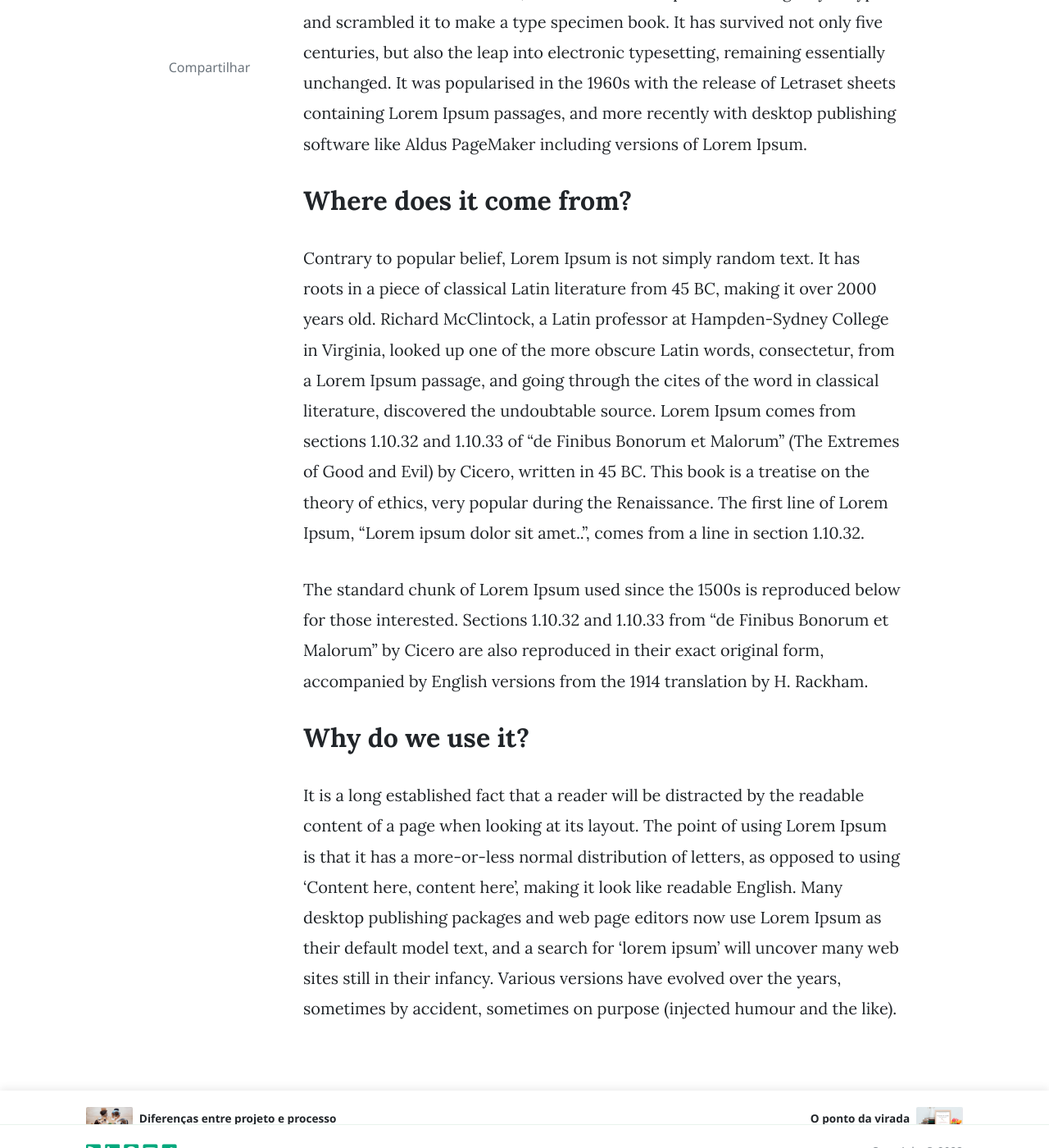
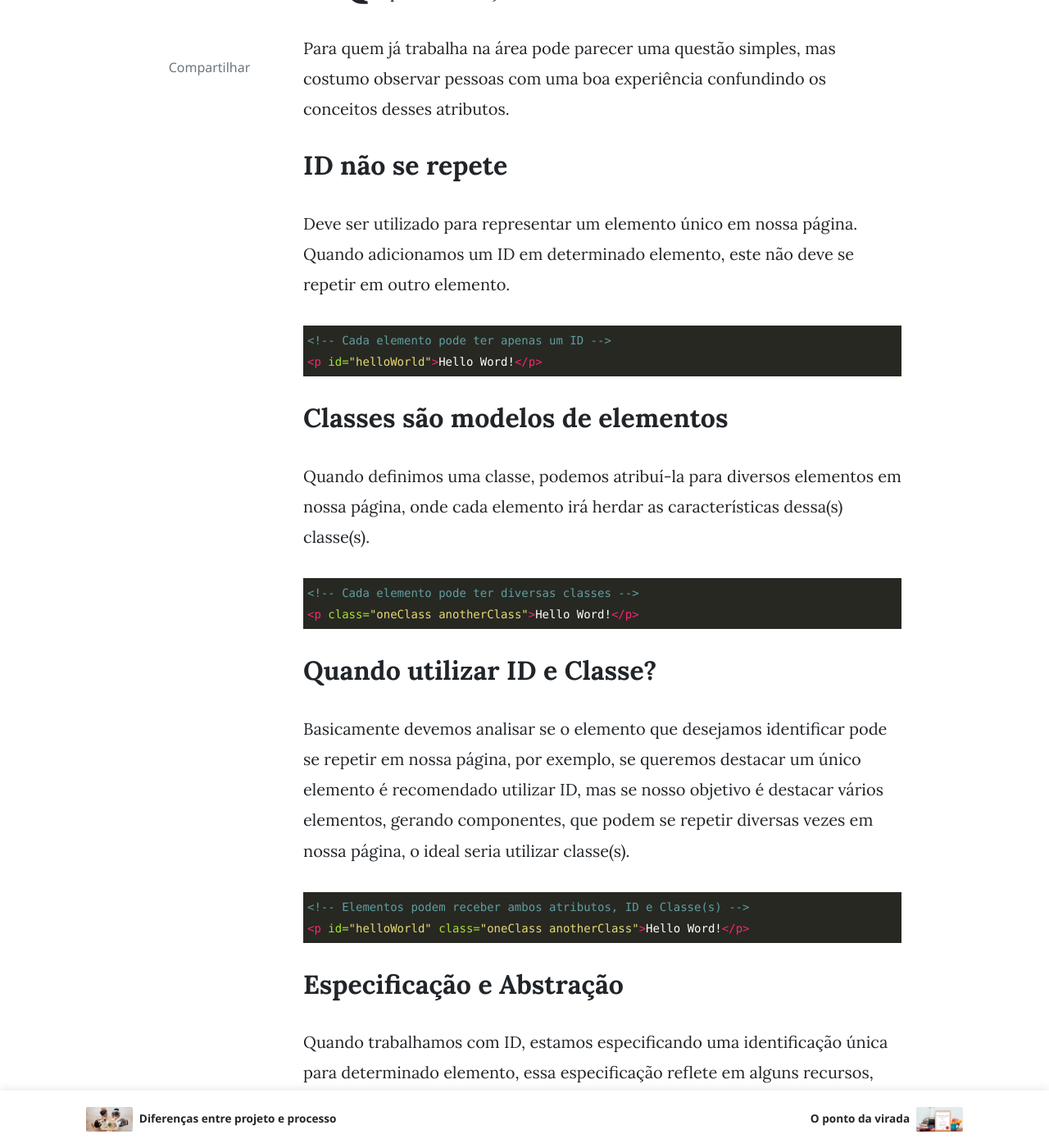
Before and after one commit to diogomatheus/diogomatheus.github.io, a Jekyll site: the page built from _posts/2013-06-03-identifying-elements-with-id-and-classes.md, in a window 1280 px wide and 1400 px high, scrolled down 604 px. Shown: the whole window at 82% size. Built offline with Jekyll 4.4.1, drawn with Linux system fonts in a browser that asks for light colours; nearby versions of some CDN libraries; comment, search, counter and statistics services are not loaded; some of the changed text lies outside the part shown.

Commit message:
feat: content migration

```diff
--- a/_posts/2013-06-03-identifying-elements-with-id-and-classes.md
+++ b/_posts/2013-06-03-identifying-elements-with-id-and-classes.md
@@ -8,14 +8,47 @@ tags: []
 redirect_from:
   - "/blog/xhtml-css/identificando-elementos-com-id-e-classes/"
 ---
-Lorem Ipsum is simply dummy text of the printing and typesetting industry. Lorem Ipsum has been the industry's standard dummy text ever since the 1500s, when an unknown printer took a galley of type and scrambled it to make a type specimen book. It has survived not only five centuries, but also the leap into electronic typesetting, remaining essentially unchanged. It was popularised in the 1960s with the release of Letraset sheets containing Lorem Ipsum passages, and more recently with desktop publishing software like Aldus PageMaker including versions of Lorem Ipsum.
+Quem está iniciando no mundo do desenvolvimento utilizando as tecnologias XHTML e CSS, em algum momento irá se perguntar qual a diferença entre identificar um elemento com ID ou Classe?
 
-## Where does it come from?
+Para quem já trabalha na área pode parecer uma questão simples, mas costumo observar pessoas com uma boa experiência confundindo os conceitos desses atributos.
 
-Contrary to popular belief, Lorem Ipsum is not simply random text. It has roots in a piece of classical Latin literature from 45 BC, making it over 2000 years old. Richard McClintock, a Latin professor at Hampden-Sydney College in Virginia, looked up one of the more obscure Latin words, consectetur, from a Lorem Ipsum passage, and going through the cites of the word in classical literature, discovered the undoubtable source. Lorem Ipsum comes from sections 1.10.32 and 1.10.33 of "de Finibus Bonorum et Malorum" (The Extremes of Good and Evil) by Cicero, written in 45 BC. This book is a treatise on the theory of ethics, very popular during the Renaissance. The first line of Lorem Ipsum, "Lorem ipsum dolor sit amet..", comes from a line in section 1.10.32.
+## ID não se repete
 
-The standard chunk of Lorem Ipsum used since the 1500s is reproduced below for those interested. Sections 1.10.32 and 1.10.33 from "de Finibus Bonorum et Malorum" by Cicero are also reproduced in their exact original form, accompanied by English versions from the 1914 translation by H. Rackham.
+Deve ser utilizado para representar um elemento único em nossa página. Quando adicionamos um ID em determinado elemento, este não deve se repetir em outro elemento.
 
-## Why do we use it?
+{% highlight html %}
+<!-- Cada elemento pode ter apenas um ID -->
+<p id="helloWorld">Hello Word!</p>
+{% endhighlight %}
 
-It is a long established fact that a reader will be distracted by the readable content of a page when looking at its layout. The point of using Lorem Ipsum is that it has a more-or-less normal distribution of letters, as opposed to using 'Content here, content here', making it look like readable English. Many desktop publishing packages and web page editors now use Lorem Ipsum as their default model text, and a search for 'lorem ipsum' will uncover many web sites still in their infancy. Various versions have evolved over the years, sometimes by accident, sometimes on purpose (injected humour and the like).
+## Classes são modelos de elementos
+
+Quando definimos uma classe, podemos atribuí-la para diversos elementos em nossa página, onde cada elemento irá herdar as características dessa(s) classe(s).
+
+{% highlight html %}
+<!-- Cada elemento pode ter diversas classes -->
+<p class="oneClass anotherClass">Hello Word!</p>
+{% endhighlight %}
+
+## Quando utilizar ID e Classe?
+
+Basicamente devemos analisar se o elemento que desejamos identificar pode se repetir em nossa página, por exemplo, se queremos destacar um único elemento é recomendado utilizar ID, mas se nosso objetivo é destacar vários elementos, gerando componentes, que podem se repetir diversas vezes em nossa página, o ideal seria utilizar classe(s).
+
+{% highlight html %}
+<!-- Elementos podem receber ambos atributos, ID e Classe(s) -->
+<p id="helloWorld" class="oneClass anotherClass">Hello Word!</p>
+{% endhighlight %}
+
+## Especificação e Abstração
+
+Quando trabalhamos com ID, estamos especificando uma identificação única para determinado elemento, essa especificação reflete em alguns recursos, por exemplo, quando precisamos manipular dinamicamente atributos e conteúdo de elementos em nossa página, podemos utilizar o método [getElementById](https://developer.mozilla.org/en-US/docs/Web/API/document.getElementById), da [API DOM](http://pt.wikipedia.org/wiki/Document_Object_Model), retornando o elemento desejado, recebendo como parâmetro um ID.
+
+Por outro lado, ao trabalhar com classes, estamos abstraindo informações de determinado(s) elemento(s), separando em quantas classes for necessário, o que torna nosso desafio ainda maior, abstrair essas informações, que na maioria das vezes são de aparência, de tal maneira que não seja necessário duplicar linhas de código.
+
+## Conclusão
+
+Não se trata de uma escolha, apenas do entendimento de cada conceito, aplicando de acordo com nossa necessidade. Nem todos os elementos precisam de identificação, mas quando for preciso, devemos aplicar o atributo que se encaixar melhor, seja ID, classe ou ambos, visando manipulação ou formatação um elemento bem mapeado se destaca dos demais.
+
+## Referência(s)
+
+- http://css-tricks.com/the-difference-between-id-and-class/
```
